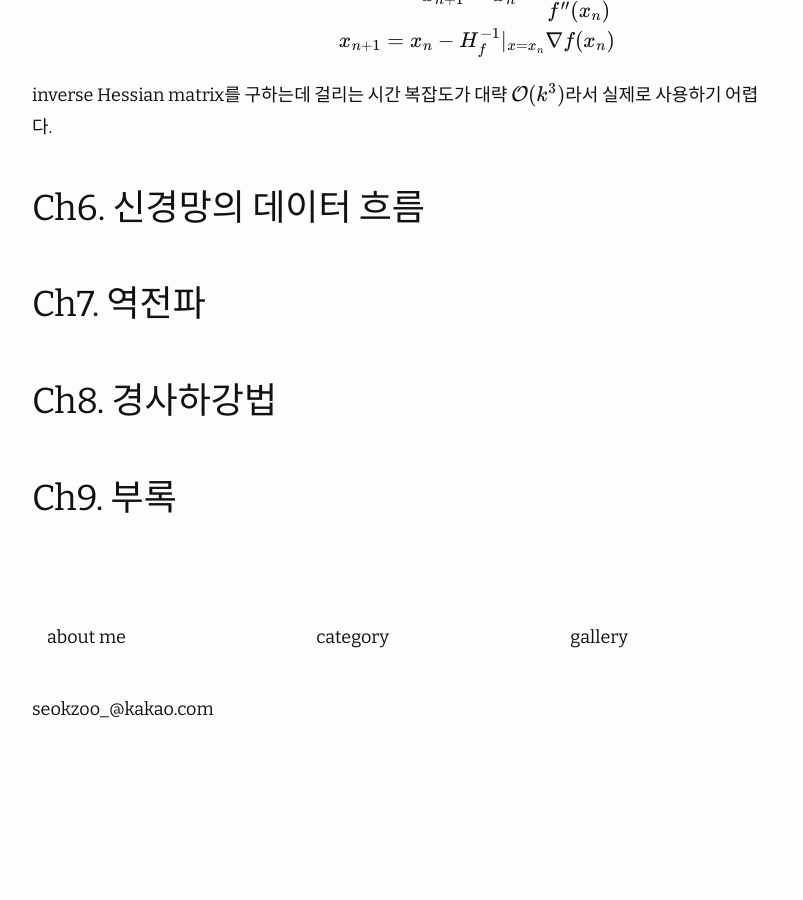
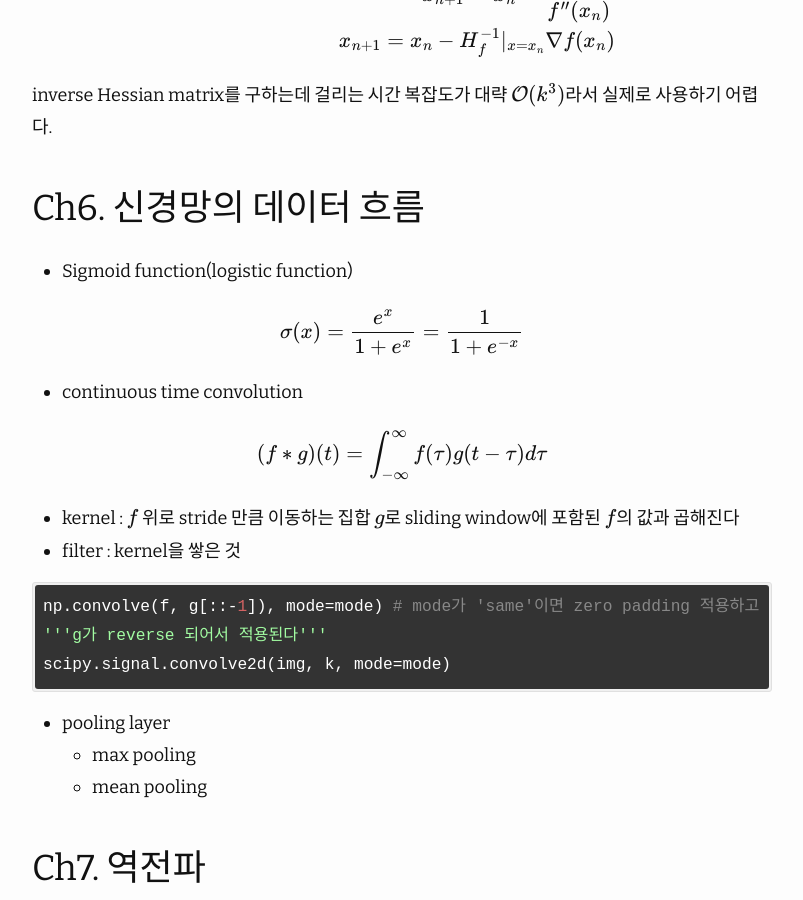
Before and after one commit to seokzoo/seokzoo.github.io, a Jekyll site: the page built from _posts/2024-01-17-독서정리-딥러닝을-위한-수학.md, in a window 1280 px wide and 900 px high, scrolled down 15677 px. Shown: the whole window, without its empty margins (238-1041 px from the left). Built offline with Jekyll 4.4.1, drawn with Linux system fonts in a browser that asks for light colours; nearby versions of some CDN libraries; formulas are drawn with MathJax 3; before the commit the page ends 16438 px from its top, so only the background shows below that.

Commit message:
update post

````diff
--- a/_posts/2024-01-17-독서정리-딥러닝을-위한-수학.md
+++ b/_posts/2024-01-17-독서정리-딥러닝을-위한-수학.md
@@ -471,7 +471,26 @@ $$\begin{align}f(x)\approx f(a)+f^{\prime}(a)(x-a)+\frac{1}{2}f^{\prime\prime}(a
 inverse Hessian matrix를 구하는데 걸리는 시간 복잡도가 대략 $\mathcal{O}(k^3)$라서 실제로 사용하기 어렵다.
 
 ## Ch6. 신경망의 데이터 흐름
+- Sigmoid function(logistic function)
 
+$$ \sigma (x)=\frac{e^x}{1+e^x}=\frac{1}{1+e^{-x}}$$
+
+- continuous time convolution
+
+$$ (f\ast g)(t)=\int_{-\infty}^{\infty}f(\tau)g(t-\tau)d\tau$$
+
+- kernel : $f$ 위로 stride 만큼 이동하는 집합 $g$로 sliding window에 포함된 $f$의 값과 곱해진다
+- filter : kernel을 쌓은 것
+
+``` python
+np.convolve(f, g[::-1]), mode=mode) # mode가 'same'이면 zero padding 적용하고 valid면 valid convolution
+'''g가 reverse 되어서 적용된다'''
+scipy.signal.convolve2d(img, k, mode=mode)
+```
+
+- pooling layer
+	- max pooling
+	- mean pooling
 
 ## Ch7. 역전파
 ## Ch8. 경사하강법
````
Also changed, not shown: 2 other files.
